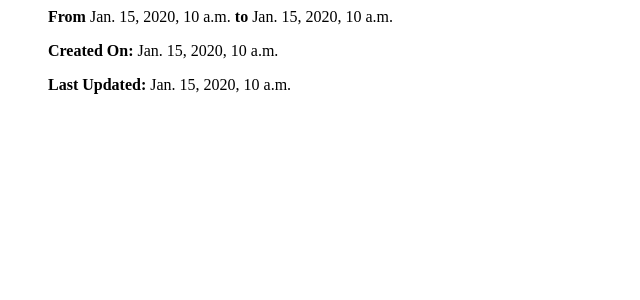
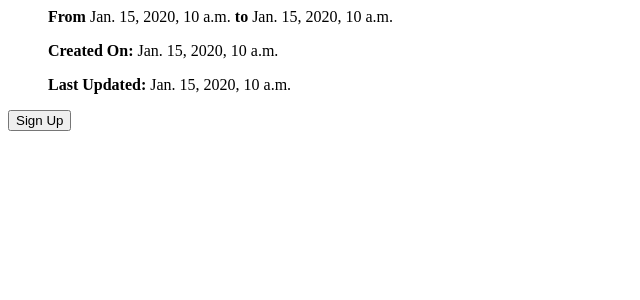
Before and after one commit to DrawdEA/commongrounds-G-11, a Django app: page /localevents/event/1/ in a window 1280 px wide. Shown: the part 174-474 px from the top of the page, without its empty margins (0-640 px from the left). Run offline with Django 5.2, Linux system fonts and the light colour scheme; tables that the repository leaves empty hold one stand-in row (values such as "Sample post").

Commit message:
updated event_detail with a buttom form

```diff
--- a/commongrounds/localevents/templates/localevents/event_detail.html
+++ b/commongrounds/localevents/templates/localevents/event_detail.html
@@ -11,4 +11,8 @@
         <ul> <strong>Created On: </strong>{{event.created_on}} </ul>
         <ul> <strong>Last Updated: </strong>{{event.updated_on}} </ul>
     </li>
+    <form method="post" action="{% url 'event_signup' event.id %}">
+        {% csrf_token %}
+    <button type="submit">Sign Up</button>
+</form>
 {% endblock %}
```
